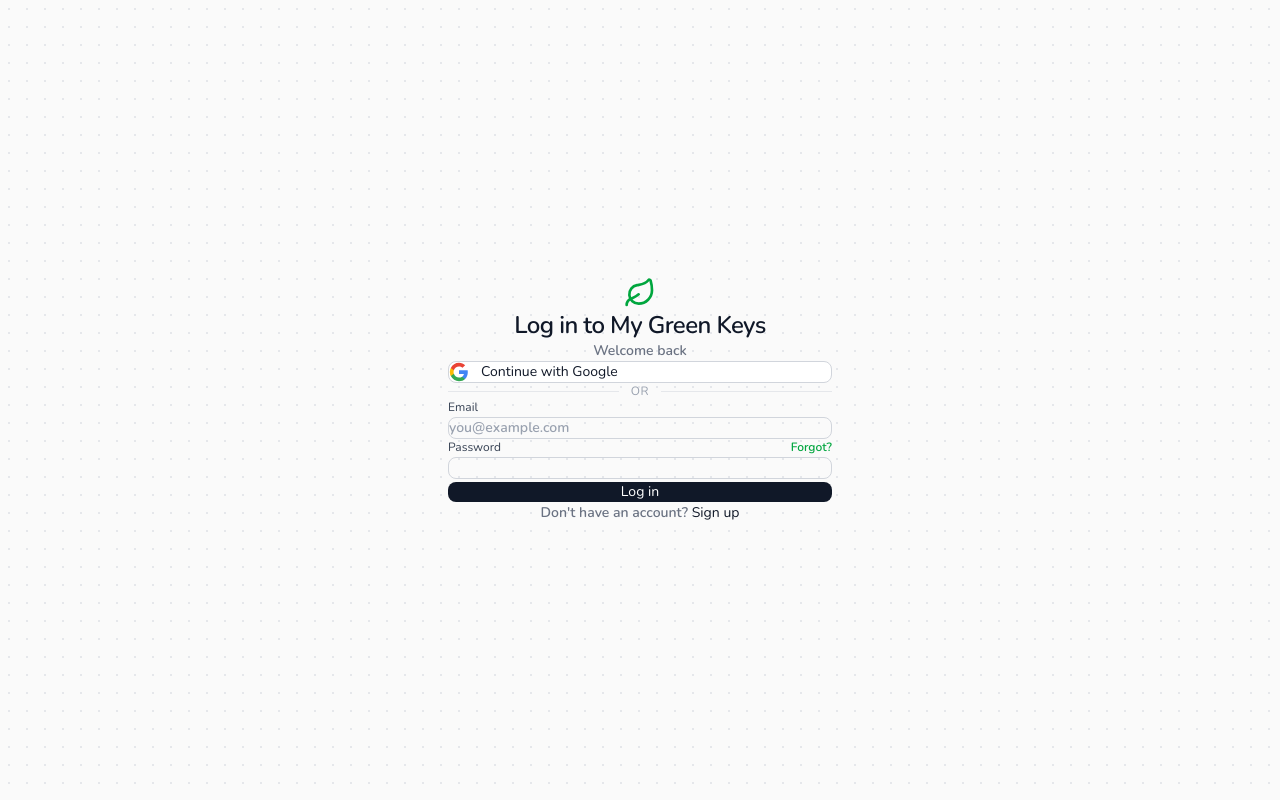
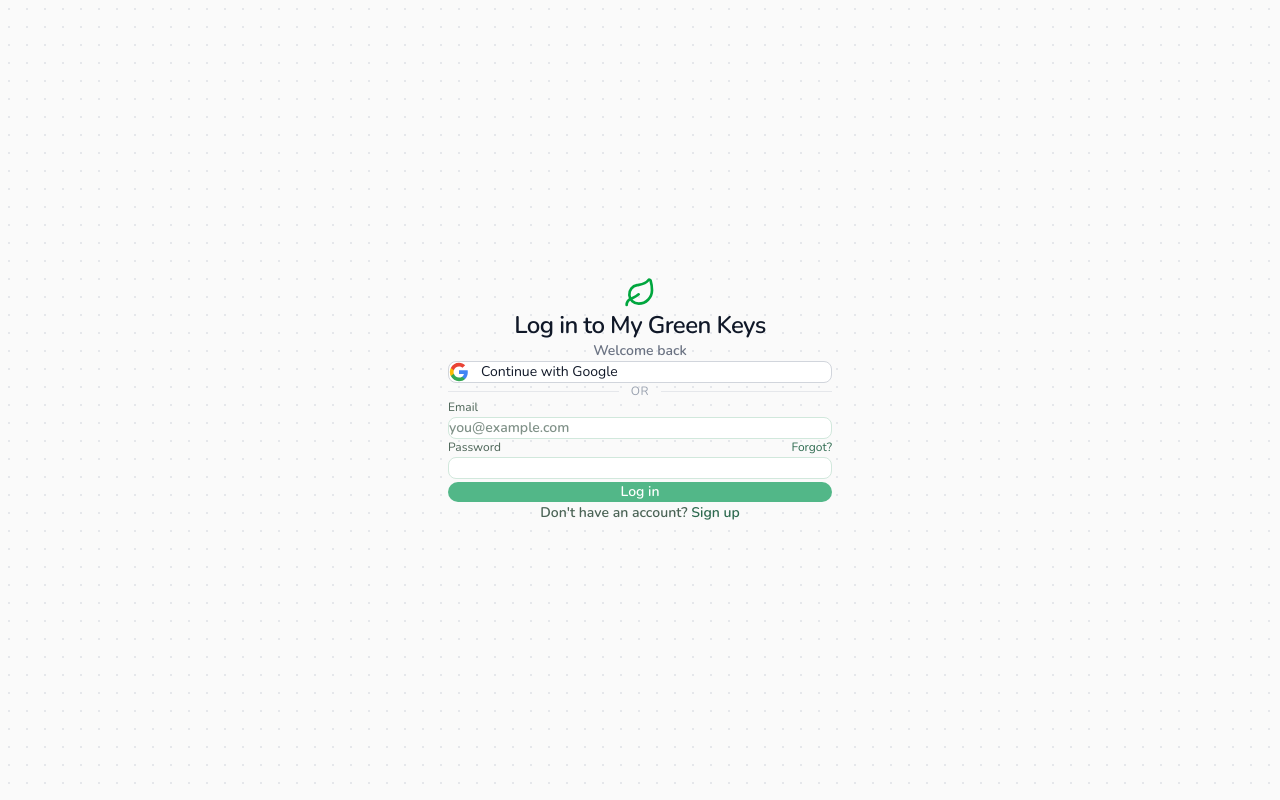
Before and after one commit to waleedbinkhalid86/my-green-keys, a Next.js app: page /login in a window 1280 px wide. Built offline with nearby package versions, Linux system fonts and the light colour scheme.

Commit message:
apply Forest Canopy theme to all pages

```diff
--- a/src/app/globals.css
+++ b/src/app/globals.css
@@ -50,32 +50,35 @@
 }
 
 :root {
-  --green: #2ecc71;
-  --blue: #2196f3;
-  --yellow: #ffeb3b;
-  --navy: #1a2f23;
-  --bg: #fafafa;
-  --bg-alt: #f5f7fa;
-  --mgk-dark: #1a2f23;
-  --mgk-primary: #2ecc71;
-  --background: #fafafa;
-  --foreground: #1a2f23;
-  --card: #ffffff;
-  --card-foreground: #1a2f23;
-  --popover: #ffffff;
-  --popover-foreground: #1a2f23;
-  --primary: #2ecc71;
-  --primary-foreground: #ffffff;
-  --secondary: #ecfdf3;
-  --secondary-foreground: #1a2f23;
-  --muted: #f4f4f5;
-  --muted-foreground: #64748b;
-  --accent: #d1fae5;
-  --accent-foreground: #14532d;
+  /* Forest Canopy theme tokens */
+  --green: #52B788;
+  --blue: #2D6A4F;
+  --yellow: #74C69D;
+  --navy: #1B4332;
+  --bg: #F8FAF5;
+  --bg-alt: #F8FAF5;
+  --mgk-dark: #1B4332;
+  --mgk-primary: #52B788;
+
+  /* shadcn/ui tokens */
+  --background: #F8FAF5;
+  --foreground: #1B2D23;
+  --card: #FFFFFF;
+  --card-foreground: #1B2D23;
+  --popover: #FFFFFF;
+  --popover-foreground: #1B2D23;
+  --primary: #52B788;
+  --primary-foreground: #FFFFFF;
+  --secondary: #E8F5EE;
+  --secondary-foreground: #1B4332;
+  --muted: #E8F5EE;
+  --muted-foreground: #4A6355;
+  --accent: #E8F5EE;
+  --accent-foreground: #1B4332;
   --destructive: oklch(0.577 0.245 27.325);
-  --border: #e7e7ea;
-  --input: #e7e7ea;
-  --ring: #2ecc7180;
+  --border: #D1E8DC;
+  --input: #D1E8DC;
+  --ring: #52B78880;
   --chart-1: oklch(0.87 0 0);
   --chart-2: oklch(0.556 0 0);
   --chart-3: oklch(0.439 0 0);
--- a/src/app/login/page.tsx
+++ b/src/app/login/page.tsx
@@ -264,8 +264,8 @@
   };
 
   const inputClassName = cn(
-    "w-full rounded-md border border-gray-300 px-3 py-2 text-sm text-gray-900 placeholder:text-gray-400",
-    "focus:border-green-600 focus:outline-none focus:ring-1 focus:ring-green-600",
+    "w-full rounded-md border border-[#D1E8DC] bg-white px-3 py-2 text-sm text-[#1B2D23] placeholder:text-[#4A6355]/70",
+    "focus:border-[#52B788] focus:outline-none focus:ring-1 focus:ring-[#52B788]",
     "disabled:cursor-not-allowed disabled:opacity-50"
   );
 
@@ -277,7 +277,7 @@
         <AuthOrDivider />
 
         <div className="mb-4">
-          <label htmlFor="emailOrUsername" className="mb-1.5 block text-xs font-medium text-gray-700">
+          <label htmlFor="emailOrUsername" className="mb-1.5 block text-xs font-medium text-[#4A6355]">
             Email
           </label>
           <input
@@ -304,10 +304,10 @@
 
         <div className="mb-6">
           <div className="mb-1.5 flex items-center justify-between gap-2">
-            <label htmlFor="password" className="text-xs font-medium text-gray-700">
+            <label htmlFor="password" className="text-xs font-medium text-[#4A6355]">
               Password
             </label>
-            <Link href="/forgot-password" className="text-xs text-green-600 hover:text-green-700">
+            <Link href="/forgot-password" className="text-xs font-medium text-[#2D6A4F] hover:text-[#52B788]">
               Forgot?
             </Link>
           </div>
@@ -345,15 +345,15 @@
         <button
           type="submit"
           disabled={isLoading || googleLoading}
-          className="w-full rounded-md bg-gray-900 py-2.5 text-sm font-medium text-white hover:bg-gray-800 disabled:cursor-not-allowed disabled:opacity-60"
+          className="w-full rounded-full bg-[#52B788] py-2.5 text-sm font-semibold text-white hover:bg-[#40916C] disabled:cursor-not-allowed disabled:opacity-60"
         >
           {isLoading ? "Logging in…" : "Log in"}
         </button>
       </form>
 
-      <p className="mt-8 text-center text-sm text-gray-500">
+      <p className="mt-8 text-center text-sm text-[#4A6355]">
         Don&apos;t have an account?{" "}
-        <Link href="/signup" className="font-medium text-gray-900 hover:underline">
+        <Link href="/signup" className="font-semibold text-[#2D6A4F] hover:text-[#52B788]">
           Sign up
         </Link>
       </p>
--- a/src/app/signup/page.tsx
+++ b/src/app/signup/page.tsx
@@ -38,7 +38,7 @@
 };
 
 const selectClassName =
-  "flex w-full rounded-md border border-gray-300 bg-white px-3 py-2 text-sm text-gray-900 outline-none transition-colors focus:border-green-600 focus:ring-1 focus:ring-green-600 disabled:cursor-not-allowed disabled:opacity-50";
+  "flex w-full rounded-md border border-[#D1E8DC] bg-white px-3 py-2 text-sm text-[#1B2D23] outline-none transition-colors focus:border-[#52B788] focus:ring-1 focus:ring-[#52B788] disabled:cursor-not-allowed disabled:opacity-50";
 
 export default function SignupPage() {
   const { showToast } = useToast();
@@ -396,8 +396,8 @@
   };
 
   const inputClassName = cn(
-    "w-full rounded-md border border-gray-300 bg-white px-3 py-2 text-sm text-gray-900 placeholder:text-gray-400",
-    "focus:border-green-600 focus:outline-none focus:ring-1 focus:ring-green-600",
+    "w-full rounded-md border border-[#D1E8DC] bg-white px-3 py-2 text-sm text-[#1B2D23] placeholder:text-[#4A6355]/70",
+    "focus:border-[#52B788] focus:outline-none focus:ring-1 focus:ring-[#52B788]",
     "disabled:cursor-not-allowed disabled:opacity-50"
   );
 
@@ -411,7 +411,7 @@
       sideSubtitle="Learn typing, earn eco points, and grow your progress."
     >
       {googleGateLoading ? (
-        <div className="text-center text-sm text-gray-500">Finishing Google sign-in…</div>
+        <div className="text-center text-sm text-[#4A6355]">Finishing Google sign-in…</div>
       ) : (
         <>
           {!oauthUser ? (
@@ -420,7 +420,7 @@
               <AuthOrDivider />
             </>
           ) : (
-            <div className="mb-6 rounded-md border border-gray-200 bg-white px-4 py-3 text-sm text-gray-700">
+            <div className="mb-6 rounded-md border border-[#D1E8DC] bg-white px-4 py-3 text-sm text-[#4A6355]">
               You&apos;re signed in with Google. Choose your account type and complete your profile — no password needed.
             </div>
           )}
@@ -432,13 +432,13 @@
           ) : null}
 
           {successMessage ? (
-            <p className="mb-4 text-xs text-green-700" role="status">
+            <p className="mb-4 text-xs text-[#2D6A4F]" role="status">
               {successMessage}
             </p>
           ) : null}
 
           <div className="mb-8 space-y-2">
-            <p className="text-xs font-medium text-gray-700">Account type</p>
+            <p className="text-xs font-medium text-[#4A6355]">Account type</p>
             <div className="space-y-2">
               {[
                 { type: "student" as const, Icon: GraduationCap, label: "Student", desc: "I want to learn typing" },
@@ -451,16 +451,16 @@
                   onClick={() => handleAccountTypeSelect(option.type)}
                   disabled={googleGateLoading}
                   className={cn(
-                    "w-full rounded-md border border-gray-300 bg-white px-3 py-2.5 text-left transition-colors hover:bg-gray-50",
+                    "w-full rounded-md border border-[#D1E8DC] bg-white px-3 py-2.5 text-left transition-colors hover:bg-[#E8F5EE]",
                     "disabled:pointer-events-none disabled:opacity-60",
-                    accountType === option.type && "border-green-600 ring-1 ring-green-600"
+                    accountType === option.type && "border-[#52B788] ring-1 ring-[#52B788]"
                   )}
                 >
                   <div className="flex items-start gap-3">
-                    <option.Icon className="mt-0.5 h-4 w-4 text-green-600" aria-hidden />
+                    <option.Icon className="mt-0.5 h-4 w-4 text-[#2D6A4F]" aria-hidden />
                     <div className="flex-1">
-                      <div className="text-sm font-medium text-gray-900">{option.label}</div>
-                      <div className="text-xs text-gray-500">{option.desc}</div>
+                      <div className="text-sm font-semibold text-[#1B2D23]">{option.label}</div>
+                      <div className="text-xs text-[#4A6355]">{option.desc}</div>
                     </div>
                   </div>
                 </button>
@@ -471,7 +471,7 @@
           {accountType ? (
             <form onSubmit={handleSubmit} className="space-y-4">
               <div>
-                <label htmlFor="fullName" className="mb-1.5 block text-xs font-medium text-gray-700">
+                <label htmlFor="fullName" className="mb-1.5 block text-xs font-medium text-[#4A6355]">
                   Full name
                 </label>
                 <input
@@ -490,7 +490,7 @@
               </div>
 
               <div>
-                <label htmlFor="email" className="mb-1.5 block text-xs font-medium text-gray-700">
+                <label htmlFor="email" className="mb-1.5 block text-xs font-medium text-[#4A6355]">
                   Email
                 </label>
                 <input
@@ -512,7 +512,7 @@
               </div>
 
               <div>
-                <label htmlFor="gender" className="mb-1.5 block text-xs font-medium text-gray-700">
+                <label htmlFor="gender" className="mb-1.5 block text-xs font-medium text-[#4A6355]">
                   Gender
                 </label>
                 <select
@@ -533,7 +533,7 @@
               {accountType === "student" ? (
                 <>
                   <div>
-                    <label htmlFor="age" className="mb-1.5 block text-xs font-medium text-gray-700">
+                    <label htmlFor="age" className="mb-1.5 block text-xs font-medium text-[#4A6355]">
                       Age
                     </label>
                     <select
@@ -555,7 +555,7 @@
                   </div>
 
                   <div>
-                    <label htmlFor="username" className="mb-1.5 block text-xs font-medium text-gray-700">
+                    <label htmlFor="username" className="mb-1.5 block text-xs font-medium text-[#4A6355]">
                       Username
                     </label>
                     <input
@@ -578,7 +578,7 @@
               {accountType === "parent" ? (
                 <>
                   <div>
-                    <label htmlFor="childName" className="mb-1.5 block text-xs font-medium text-gray-700">
+                    <label htmlFor="childName" className="mb-1.5 block text-xs font-medium text-[#4A6355]">
                       Child’s name
                     </label>
                     <input
@@ -597,7 +597,7 @@
                   </div>
 
                   <div>
-                    <label htmlFor="childAge" className="mb-1.5 block text-xs font-medium text-gray-700">
+                    <label htmlFor="childAge" className="mb-1.5 block text-xs font-medium text-[#4A6355]">
                       Child’s age
                     </label>
                     <select
@@ -622,7 +622,7 @@
                   </div>
 
                   <div>
-                    <label htmlFor="childGender" className="mb-1.5 block text-xs font-medium text-gray-700">
+                    <label htmlFor="childGender" className="mb-1.5 block text-xs font-medium text-[#4A6355]">
                       Child’s gender
                     </label>
                     <select
@@ -648,7 +648,7 @@
               {accountType === "teacher" ? (
                 <>
                   <div>
-                    <label htmlFor="schoolName" className="mb-1.5 block text-xs font-medium text-gray-700">
+                    <label htmlFor="schoolName" className="mb-1.5 block text-xs font-medium text-[#4A6355]">
                       School name
                     </label>
                     <input
@@ -667,7 +667,7 @@
                   </div>
 
                   <div>
-                    <label htmlFor="numStudents" className="mb-1.5 block text-xs font-medium text-gray-700">
+                    <label htmlFor="numStudents" className="mb-1.5 block text-xs font-medium text-[#4A6355]">
                       Number of students
                     </label>
                     <input
@@ -691,7 +691,7 @@
               {!oauthUser ? (
                 <>
                   <div>
-                    <label htmlFor="password" className="mb-1.5 block text-xs font-medium text-gray-700">
+                    <label htmlFor="password" className="mb-1.5 block text-xs font-medium text-[#4A6355]">
                       Password
                     </label>
                     <div className="relative">
@@ -711,7 +711,7 @@
                       />
                       <button
                         type="button"
-                        className="absolute right-2 top-1/2 -translate-y-1/2 text-xs font-medium text-gray-500 hover:text-gray-700"
+                        className="absolute right-2 top-1/2 -translate-y-1/2 text-xs font-medium text-[#4A6355] hover:text-[#1B2D23]"
                         onClick={() => setPasswordVisible(!passwordVisible)}
                       >
                         {passwordVisible ? "Hide" : "Show"}
@@ -721,7 +721,7 @@
                   </div>
 
                   <div>
-                    <label htmlFor="confirmPassword" className="mb-1.5 block text-xs font-medium text-gray-700">
+                    <label htmlFor="confirmPassword" className="mb-1.5 block text-xs font-medium text-[#4A6355]">
                       Confirm password
                     </label>
                     <div className="relative">
@@ -741,7 +741,7 @@
                       />
                       <button
                         type="button"
-                        className="absolute right-2 top-1/2 -translate-y-1/2 text-xs font-medium text-gray-500 hover:text-gray-700"
+                        className="absolute right-2 top-1/2 -translate-y-1/2 text-xs font-medium text-[#4A6355] hover:text-[#1B2D23]"
                         onClick={() => setConfirmPasswordVisible(!confirmPasswordVisible)}
                       >
                         {confirmPasswordVisible ? "Hide" : "Show"}
@@ -755,7 +755,7 @@
               ) : null}
 
               <div>
-                <label htmlFor="promoCode" className="mb-1.5 block text-xs font-medium text-gray-700">
+                <label htmlFor="promoCode" className="mb-1.5 block text-xs font-medium text-[#4A6355]">
                   Promo code (optional)
                 </label>
                 <input
@@ -776,7 +776,7 @@
 
               <button
                 type="submit"
-                className="w-full rounded-md bg-gray-900 py-2.5 text-sm font-medium text-white hover:bg-gray-800 disabled:cursor-not-allowed disabled:opacity-60"
+                className="w-full rounded-full bg-[#52B788] py-2.5 text-sm font-semibold text-white hover:bg-[#40916C] disabled:cursor-not-allowed disabled:opacity-60"
                 disabled={isLoading || googleLoading}
               >
                 {isLoading
@@ -788,27 +788,27 @@
                     : "Create account"}
               </button>
 
-              <p className="text-center text-xs leading-relaxed text-gray-500">
+              <p className="text-center text-xs leading-relaxed text-[#4A6355]">
                 By creating an account you agree to our{" "}
-                <Link href="/terms" className="font-medium text-gray-900 hover:underline">
+                <Link href="/terms" className="font-semibold text-[#2D6A4F] hover:text-[#52B788]">
                   Terms
                 </Link>{" "}
                 and{" "}
-                <Link href="/privacy" className="font-medium text-gray-900 hover:underline">
+                <Link href="/privacy" className="font-semibold text-[#2D6A4F] hover:text-[#52B788]">
                   Privacy Policy
                 </Link>
                 .
               </p>
 
-              <p className="pt-2 text-center text-sm text-gray-500">
+              <p className="pt-2 text-center text-sm text-[#4A6355]">
                 Already have an account?{" "}
-                <Link href="/login" className="font-medium text-gray-900 hover:underline">
+                <Link href="/login" className="font-semibold text-[#2D6A4F] hover:text-[#52B788]">
                   Log in
                 </Link>
               </p>
             </form>
           ) : (
-            <p className="text-sm text-gray-500">Select an account type above to continue.</p>
+            <p className="text-sm text-[#4A6355]">Select an account type above to continue.</p>
           )}
         </>
       )}
```
